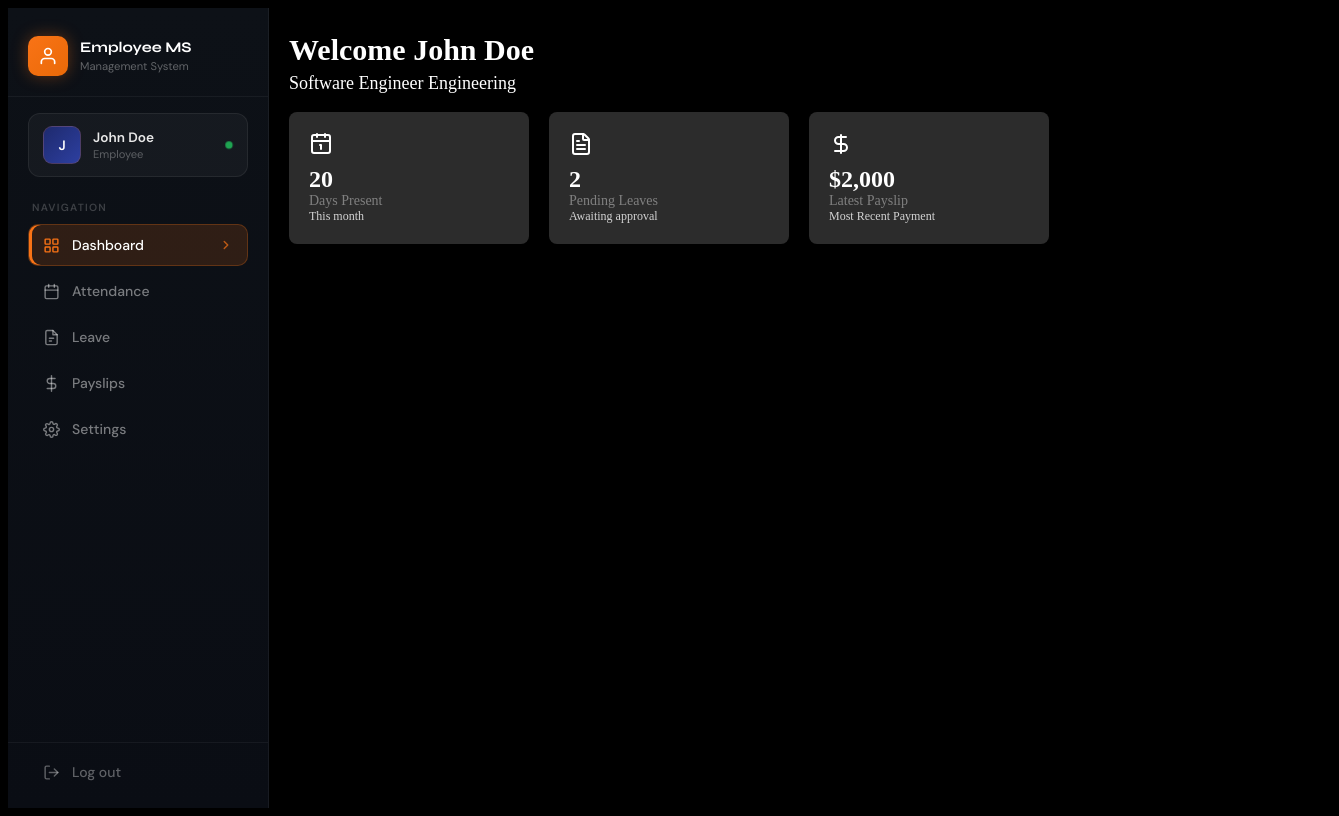
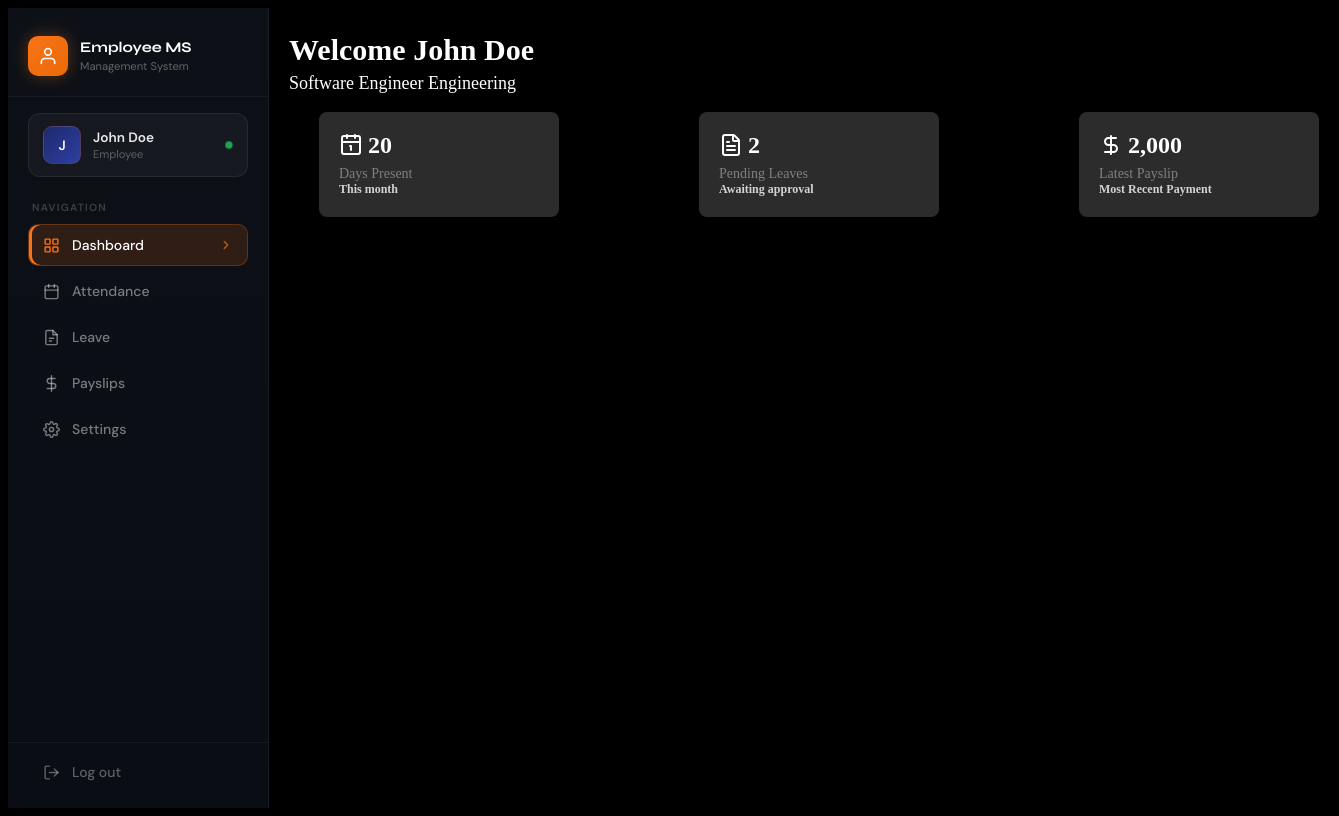
Before and after one commit to aniKet0753/Employee-Management-System, a Next.js app in the folder apps/web/: page /employe/dashboard in a window 1280 px wide. Shown: the whole page, 1339 px wide, since content can reach past the window. Built offline with nearby package versions, Linux system fonts and the light colour scheme.

Commit message:
dasktop data

```diff
--- a/apps/web/app/component/Employdashboard.tsx
+++ b/apps/web/app/component/Employdashboard.tsx
@@ -15,18 +15,21 @@ export default function EmployeeDashboard ({data}: dummyEmployeeDashboardData) {
       icon: <Calendar1Icon  color="white"/>,
       value: data.currentMonthAttendance,
       title: "Days Present",
-      subtitle: "This month"
+      subtitle: "This month",
+      path: "/attendance",
     },
     {
       icon: <FileTextIcon  color="white"/>,
       value: data.pendingLeaves,
       title: "Pending Leaves",
-      subtitle: "Awaiting approval"
+      subtitle: "Awaiting approval",
+      path: "/leaves",
     },{
        icon: <DollarSignIcon  color="white"/>,
-      value: data.latestPayslip ? `$${data.latestPayslip.netSalary?.toLocaleString()}` : "N/A",
+      value: data.latestPayslip ? `${data.latestPayslip.netSalary?.toLocaleString()}` : "N/A",
       title: "Latest Payslip",
-      subtitle: "Most Recent Payment"
+      subtitle: "Most Recent Payment",
+      path:"/payslip",
     }
   ]
   return (
@@ -34,13 +37,13 @@ export default function EmployeeDashboard ({data}: dummyEmployeeDashboardData) {
     <div style={{paddingLeft: "20px",color: "white", fontFamily: "-moz-initial", }}>
       <h2 style={{ color: "white",  fontSize: "30px", marginBottom:"6px"}}> Welcome {emp?.firstName} {emp?.lastName}</h2>
       <p style={{  color: "white", fontSize: "18px", marginTop:"0px"}}>{emp?.position} {emp?.department || " NO DEPARTMENT "}</p>
-      <div>
+      <div style={{display:"flex", gap:"90px"}}>
         {card.map((item) => (
-          <div key={item.title} style={{display: "inline-block",gap:"", backgroundColor: "#2c2c2c", borderRadius: "8px", padding: "20px", marginRight: "20px", width: "200px"}}>
-            <div style={{display: "flex", alignItems: "center", marginBottom: "10px"}}>{item.icon}</div>
-            <h3 style={{ color: "white", fontSize: "24px", margin: "0" }}>{item.value}</h3>
-            <p style={{ color: "gray", fontSize: "14px", margin: "0" }}>{item.title}</p>
-            <p style={{ color: "lightgray", fontSize: "12px", margin: "0" }}>{item.subtitle}</p>
+          <div key={item.title} onClick={() => (item.path)} style={{cursor:"pointer",marginLeft:"30px",display: "inline-block",gap:"20px", backgroundColor: "rgb(44, 44, 44)", borderRadius: "8px", padding: "20px", marginRight: "20px", width: "200px"}}>
+            <div style={{display: "flex", alignItems: "center", marginBottom: "7px" }}>{item.icon}
+            <h3 style={{ color: "white", fontSize: "24px", margin: "0", marginLeft: "5px" }}>{item.value}</h3></div>
+            <p style={{ color: "gray", fontSize: "14px", margin: "0", fontFamily:"inherit" }}>{item.title}</p>
+            <p style={{ color: "lightgray", fontSize: "12px", margin: "0", fontFamily:"-moz-initial" , fontWeight:"bold" }}>{item.subtitle}</p>
           </div>
         ))}
       </div>
```
